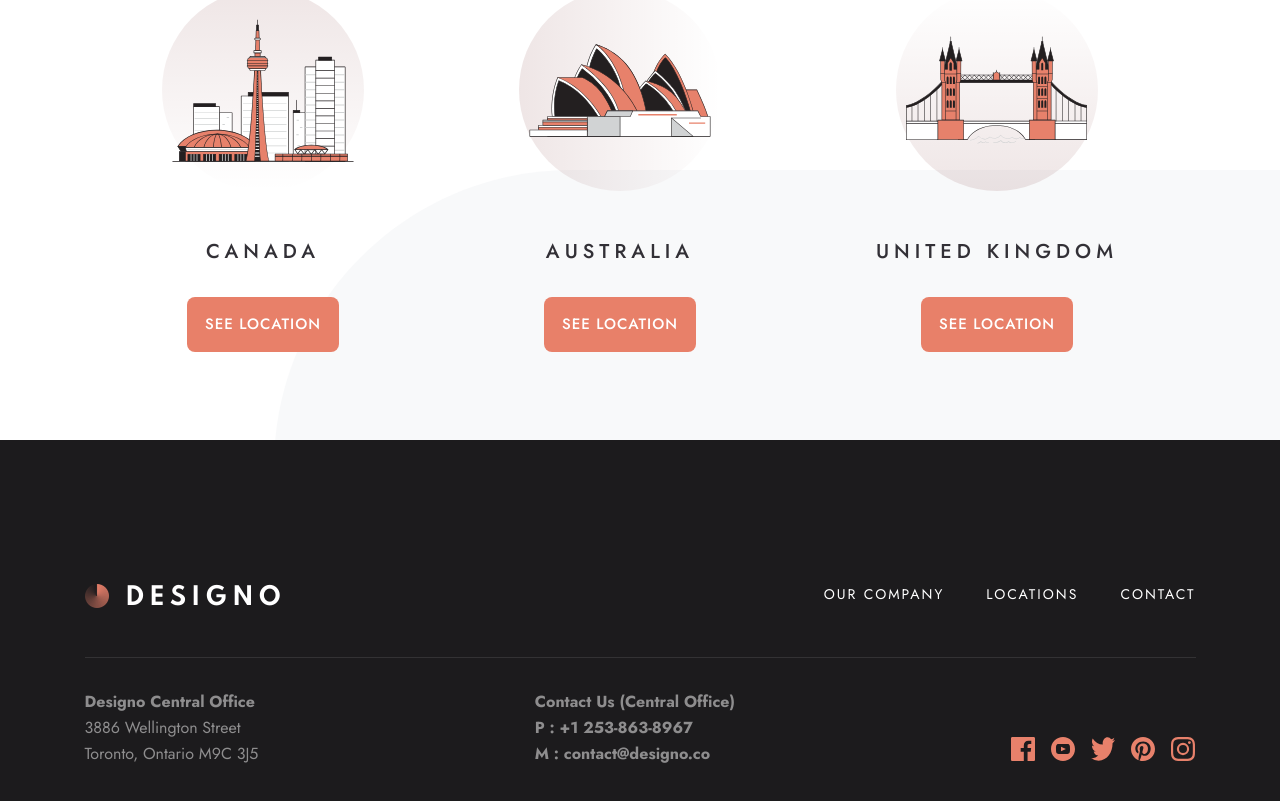
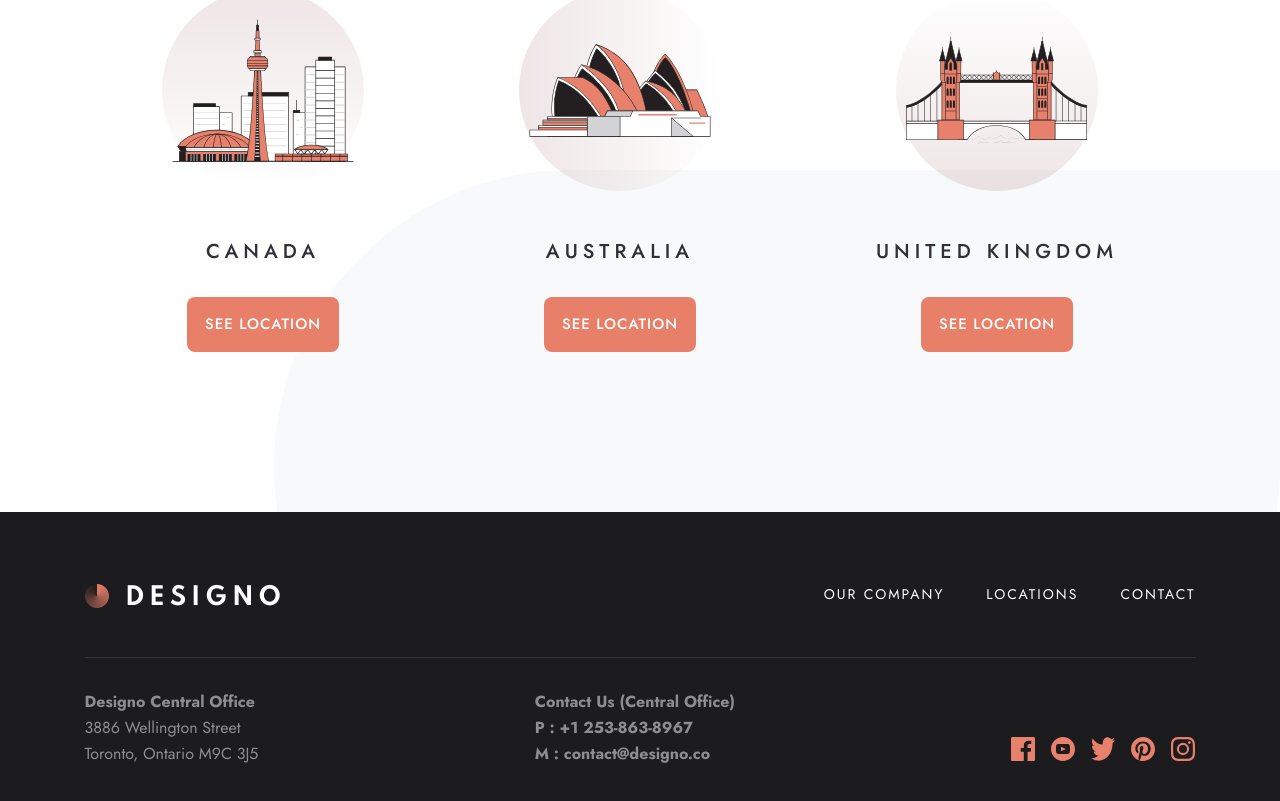
Before and after one commit to MatthiasSmith/designo, a Next.js app: page /contact in a window 1280 px wide. Shown: the part 836-1637 px from the top of the page. Built offline with nearby package versions, Linux system fonts and the light colour scheme.

Commit message:
adjust footer positioning on contact page

```diff
--- a/components/footer/footer.tsx
+++ b/components/footer/footer.tsx
@@ -9,8 +9,9 @@ import GetInTouchCard from './get-in-touch-card';
 const StyledFooter = styled.footer`
   .dark-bg {
     background-color: var(--black);
-    margin-top: -12rem;
-    padding: 15.8125rem var(--site-side-padding) 4rem;
+    margin-top: ${(props) => (props.isContactPage ? '0' : '-12rem')};
+    padding: ${(props) => (props.isContactPage ? '4rem' : '15.8125rem')}
+      var(--site-side-padding) 4rem;
   }
 
   .nav-row-container,
@@ -62,8 +63,9 @@ const StyledFooter = styled.footer`
 
   @media screen and (min-width: ${TABLET_BP}em) {
     .dark-bg {
-      margin-top: -5.25rem;
-      padding: 10rem var(--site-side-padding-md) 5rem;
+      margin-top: ${(props) => (props.isContactPage ? '0' : '-5.25rem')};
+      padding: ${(props) => (props.isContactPage ? '3.75rem' : '10rem')}
+        var(--site-side-padding-md) 3.75rem;
     }
 
     .logo-container {
@@ -99,18 +101,20 @@ const StyledFooter = styled.footer`
 
   @media screen and (min-width: ${DESKTOP_BP}em) {
     .dark-bg {
-      margin-top: -4.5rem;
-      padding: 9rem var(--site-side-padding-md) 4.5rem;
+      margin-top: ${(props) => (props.isContactPage ? '0' : '-4.5rem')};
+      padding: ${(props) => (props.isContactPage ? '4.5rem' : '9rem')}
+        var(--site-side-padding-md) 4.5rem;
     }
   }
 `;
 
 const Footer = () => {
   const router = useRouter();
+  const isContactPage = router.asPath === '/contact';
 
   return (
-    <StyledFooter>
-      {router.asPath === '/contact' ? null : <GetInTouchCard />}
+    <StyledFooter isContactPage={isContactPage}>
+      {!isContactPage && <GetInTouchCard />}
       <div className='dark-bg flex-col flex-centered'>
         <div className='flex-row-gt-sm full-width nav-row-container'>
           <div className='flex logo-container'>
```
